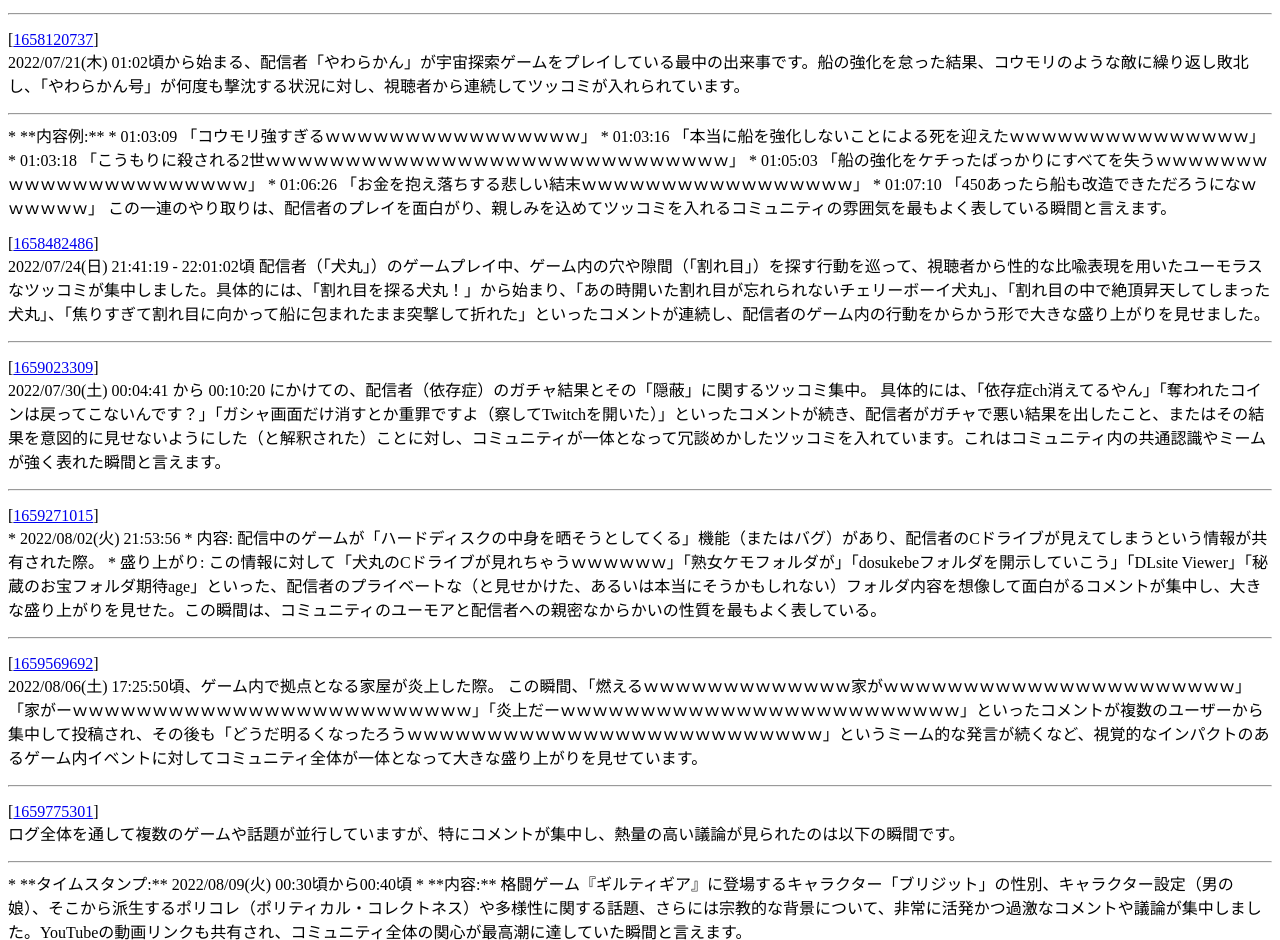
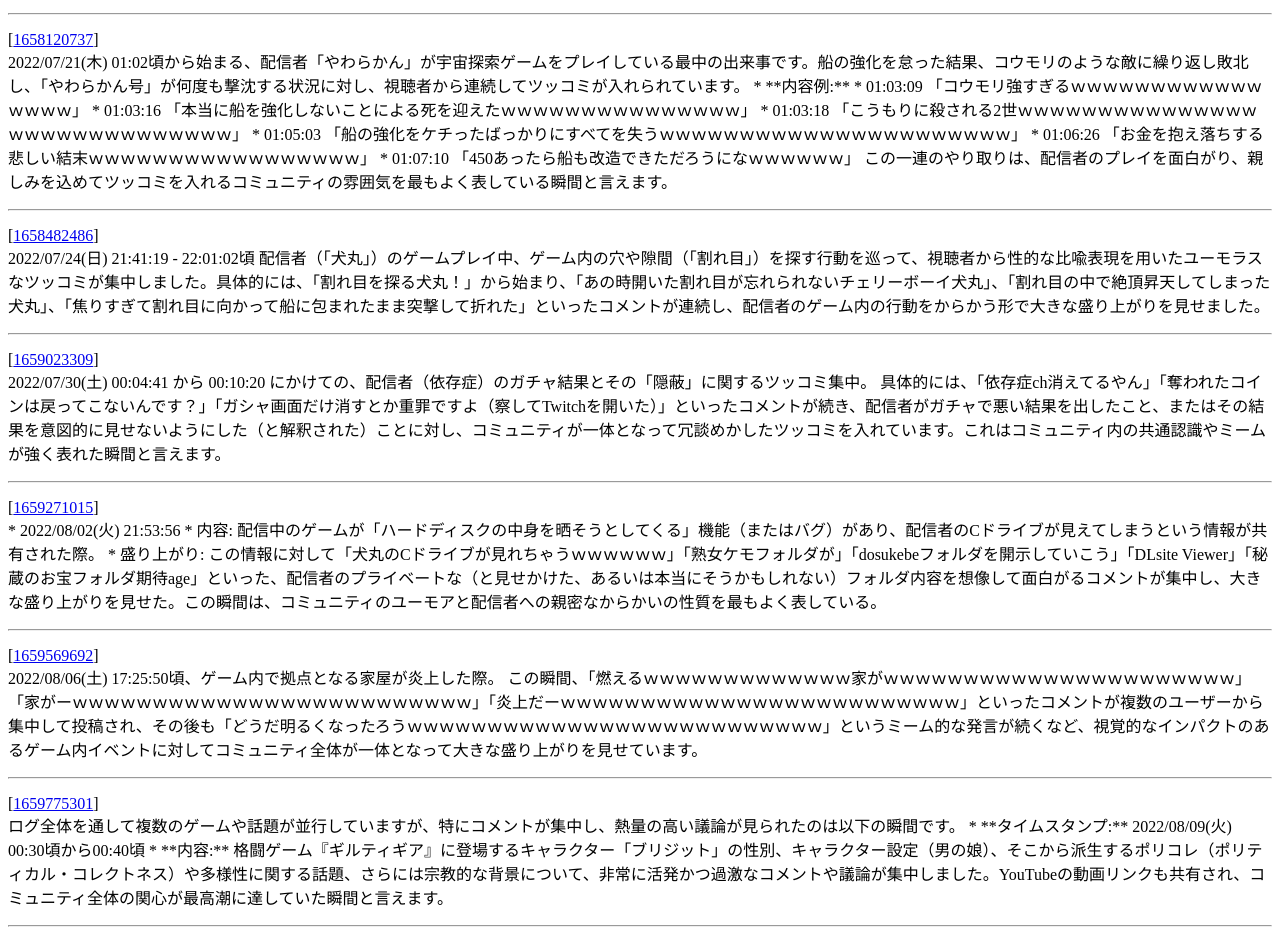
Before and after one commit to niwakazoider/peercast-main-thread-summary, a plain HTML site: page index.html in a window 1280 px wide. Shown: the part 10253-11193 px from the top of the page. Drawn offline with Linux system fonts and the light colour scheme.

Commit message:
Update index.html

```diff
--- a/index.html
+++ b/index.html
@@ -227,7 +227,7 @@
 2022/07/18(月) 01:49～01:50頃 イチさんがアンリミテッド：サガの難関戦闘で「打開」（勝利）した瞬間。
     この瞬間には、「いったーｗｗｗｗｗｗｗｗｗｗｗｗｗｗｗｗｗｗｗｗｗｗｗｗｗｗｗｗｗｗｗｗｗｗｗｗｗｗｗｗｗｗｗｗｗｗｗｗｗｗｗｗｗｗｗｗｗｗｗｗｗｗ」「打開きたｗｗｗｗｗｗｗｗｗｗｗｗｗｗｗｗｗｗｗｗｗｗｗ」「大勝利やｗｗｗｗｗｗｗｗｗｗｗｗｗｗｗｗｗｗｗｗｗｗｗｗｗ」といったコメントが集中し、「ｗｗｗｗｗｗｗｗｗｗｗ」の連打も非常に長く、配信者と視聴者が一体となって大きな達成感と喜びを分かち合っている様子が強くうかがえます。</p><hr>
 <p>[<a href="https://bbs.jpnkn.com/test/read.cgi/peercastgeneral/1658120737/l50">1658120737</a>]<br>
-2022/07/21(木) 01:02頃から始まる、配信者「やわらかん」が宇宙探索ゲームをプレイしている最中の出来事です。船の強化を怠った結果、コウモリのような敵に繰り返し敗北し、「やわらかん号」が何度も撃沈する状況に対し、視聴者から連続してツッコミが入れられています。</p><hr>
+2022/07/21(木) 01:02頃から始まる、配信者「やわらかん」が宇宙探索ゲームをプレイしている最中の出来事です。船の強化を怠った結果、コウモリのような敵に繰り返し敗北し、「やわらかん号」が何度も撃沈する状況に対し、視聴者から連続してツッコミが入れられています。
 *   **内容例:**
     *   01:03:09 「コウモリ強すぎるｗｗｗｗｗｗｗｗｗｗｗｗｗｗｗｗ」
     *   01:03:16 「本当に船を強化しないことによる死を迎えたｗｗｗｗｗｗｗｗｗｗｗｗｗｗｗ」
@@ -237,7 +237,7 @@
     *   01:07:10 「450あったら船も改造できただろうになｗｗｗｗｗｗ」
 
 この一連のやり取りは、配信者のプレイを面白がり、親しみを込めてツッコミを入れるコミュニティの雰囲気を最もよく表している瞬間と言えます。
-
+</p><hr>
 <p>[<a href="https://bbs.jpnkn.com/test/read.cgi/peercastgeneral/1658482486/l50">1658482486</a>]<br>
 2022/07/24(日) 21:41:19 - 22:01:02頃
     配信者（「犬丸」）のゲームプレイ中、ゲーム内の穴や隙間（「割れ目」）を探す行動を巡って、視聴者から性的な比喩表現を用いたユーモラスなツッコミが集中しました。具体的には、「割れ目を探る犬丸！」から始まり、「あの時開いた割れ目が忘れられないチェリーボーイ犬丸」、「割れ目の中で絶頂昇天してしまった犬丸」、「焦りすぎて割れ目に向かって船に包まれたまま突撃して折れた」といったコメントが連続し、配信者のゲーム内の行動をからかう形で大きな盛り上がりを見せました。</p><hr>
@@ -252,10 +252,10 @@
 2022/08/06(土) 17:25:50頃、ゲーム内で拠点となる家屋が炎上した際。
     この瞬間、「燃えるｗｗｗｗｗｗｗｗｗｗｗｗｗ家がｗｗｗｗｗｗｗｗｗｗｗｗｗｗｗｗｗｗｗｗｗｗ」「家がーｗｗｗｗｗｗｗｗｗｗｗｗｗｗｗｗｗｗｗｗｗｗｗｗｗ」「炎上だーｗｗｗｗｗｗｗｗｗｗｗｗｗｗｗｗｗｗｗｗｗｗｗｗｗ」といったコメントが複数のユーザーから集中して投稿され、その後も「どうだ明るくなったろうｗｗｗｗｗｗｗｗｗｗｗｗｗｗｗｗｗｗｗｗｗｗｗｗｗｗ」というミーム的な発言が続くなど、視覚的なインパクトのあるゲーム内イベントに対してコミュニティ全体が一体となって大きな盛り上がりを見せています。</p><hr>
 <p>[<a href="https://bbs.jpnkn.com/test/read.cgi/peercastgeneral/1659775301/l50">1659775301</a>]<br>
-ログ全体を通して複数のゲームや話題が並行していますが、特にコメントが集中し、熱量の高い議論が見られたのは以下の瞬間です。</p><hr>
+ログ全体を通して複数のゲームや話題が並行していますが、特にコメントが集中し、熱量の高い議論が見られたのは以下の瞬間です。
 *   **タイムスタンプ:** 2022/08/09(火) 00:30頃から00:40頃
 *   **内容:** 格闘ゲーム『ギルティギア』に登場するキャラクター「ブリジット」の性別、キャラクター設定（男の娘）、そこから派生するポリコレ（ポリティカル・コレクトネス）や多様性に関する話題、さらには宗教的な背景について、非常に活発かつ過激なコメントや議論が集中しました。YouTubeの動画リンクも共有され、コミュニティ全体の関心が最高潮に達していた瞬間と言えます。
-
+</p><hr>
 <p>[<a href="https://bbs.jpnkn.com/test/read.cgi/peercastgeneral/1660042922/l50">1660042922</a>]<br>
 22:12:25頃から続く「幻想水滸伝4（幻水4）」に対する「クソゲー」評価と、特に「船旅の単調さ、操作性の悪さ」への集中砲火。
     *   22:12:25 幻想水滸伝の戦犯4をなめるなよｗｗｗｗｗｗｗｗｗｗｗｗｗｗ
@@ -322,9 +322,9 @@
 2022/09/25(日) 18:21:09 の「zaraフェスだーｗｗｗｗｗｗｗｗｗｗｗｗｗｗｗｗｗｗｗｗｗｗｗｗｗｗｗｗｗｗｗｗｗｗｗｗｗｗｗｗｗｗｗ」から始まる一連のコメント。
     Splatoonのフェス（トリカラバトル）の話題が持ち上がり、配信者「zara」のプレイ内容（特に「自陣塗りが糞ですわよ」「全然塗れてないです」といった塗り状況）に対して、具体的な指摘や激しいツッコミ、茶化しが集中しました。その後も「舌を噛み切って死んでしまったのかと思ってたわ」など、過激な表現で笑いを誘うコメントが続き、このコミュニティのユーモアセンスが凝縮された瞬間と言えます。</p><hr>
 <p>[<a href="https://bbs.jpnkn.com/test/read.cgi/peercastgeneral/1664382298/l50">1664382298</a>]<br>
-*   03:06:17頃: ゲーム『原神』のストーリー中、鍾離（ショウリ）が「岩王帝君」であるという展開に対し、「しょしょしょショウリ先生が帝君だって？？？ｗｗｗｗｗｗｗｗｗｗｗｗｗｗｗｗｗｗｗｗｗｗｗｗｗｗｗ」「な、なんだってー！」「うそだろｗｗｗｗｗｗｗｗｗｗｗｗｗｗｗｗｗｗｗｗｗｗｗｗｗｗｗｗｗｗｗｗｗｗｗｗｗｗｗｗｗｗｗｗｗｗｗｗｗｗｗｗｗｗ」といった、知っている前提での大げさな驚きや茶番のリアクションが集中しました。これは、コミュニティが共通のゲーム体験を深く共有し、冗談を言い合いながら楽しんでいる雰囲気を強く示しています。</p><hr>
+*   03:06:17頃: ゲーム『原神』のストーリー中、鍾離（ショウリ）が「岩王帝君」であるという展開に対し、「しょしょしょショウリ先生が帝君だって？？？ｗｗｗｗｗｗｗｗｗｗｗｗｗｗｗｗｗｗｗｗｗｗｗｗｗｗｗ」「な、なんだってー！」「うそだろｗｗｗｗｗｗｗｗｗｗｗｗｗｗｗｗｗｗｗｗｗｗｗｗｗｗｗｗｗｗｗｗｗｗｗｗｗｗｗｗｗｗｗｗｗｗｗｗｗｗｗｗｗｗ」といった、知っている前提での大げさな驚きや茶番のリアクションが集中しました。これは、コミュニティが共通のゲーム体験を深く共有し、冗談を言い合いながら楽しんでいる雰囲気を強く示しています。
 （次点として、01:08:26頃のFF14のレイドギミックに対する「ギミック大丈夫ですか？」ミームや、11:11:15頃のゲームのミニマップ表示トラブルに対する集中したアドバイスも盛り上がった瞬間として挙げられます。）
-
+</p><hr>
 <p>[<a href="https://bbs.jpnkn.com/test/read.cgi/peercastgeneral/1664570295/l50">1664570295</a>]<br>
 2022/10/02(日) 17:08:05 ～ 17:23:36 頃:
     配信者がゲーム内で死亡した際、多くのリスナーが次々とコメントを投稿し、非常に盛り上がっています。
```
